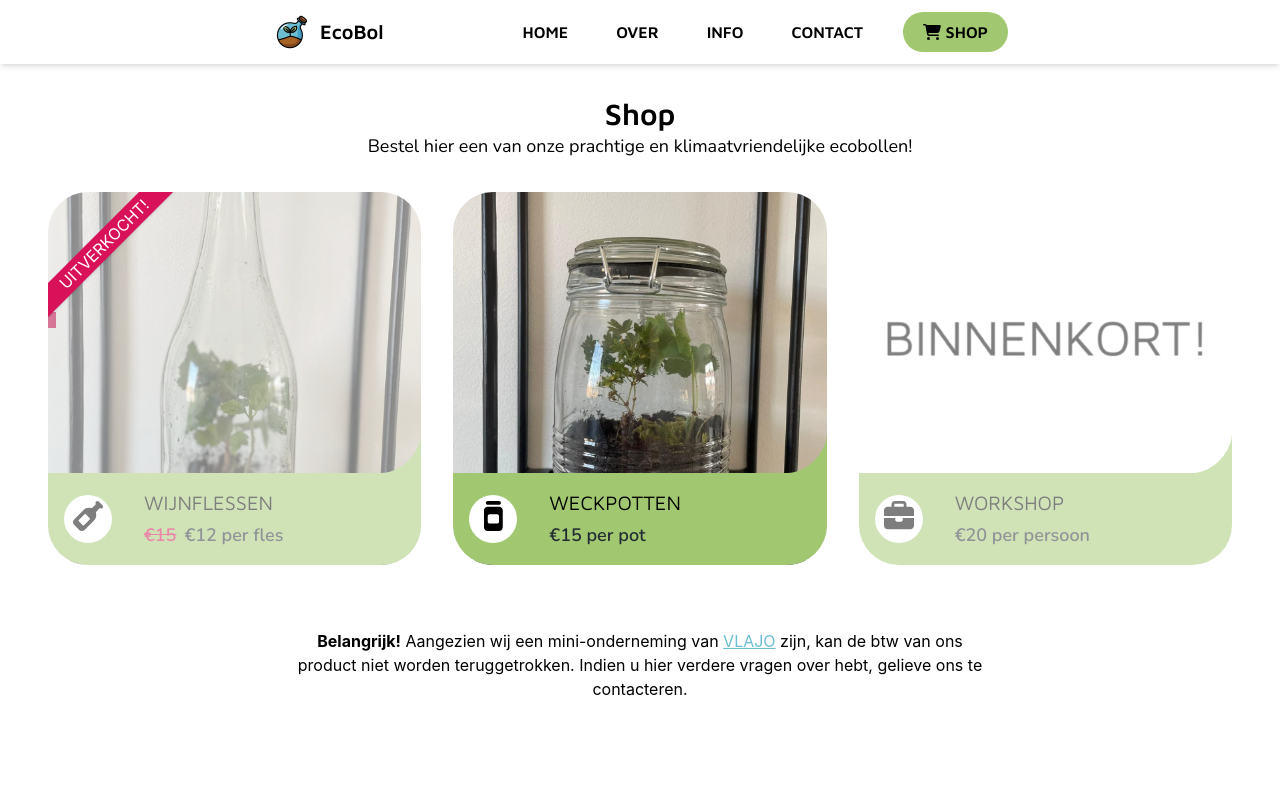
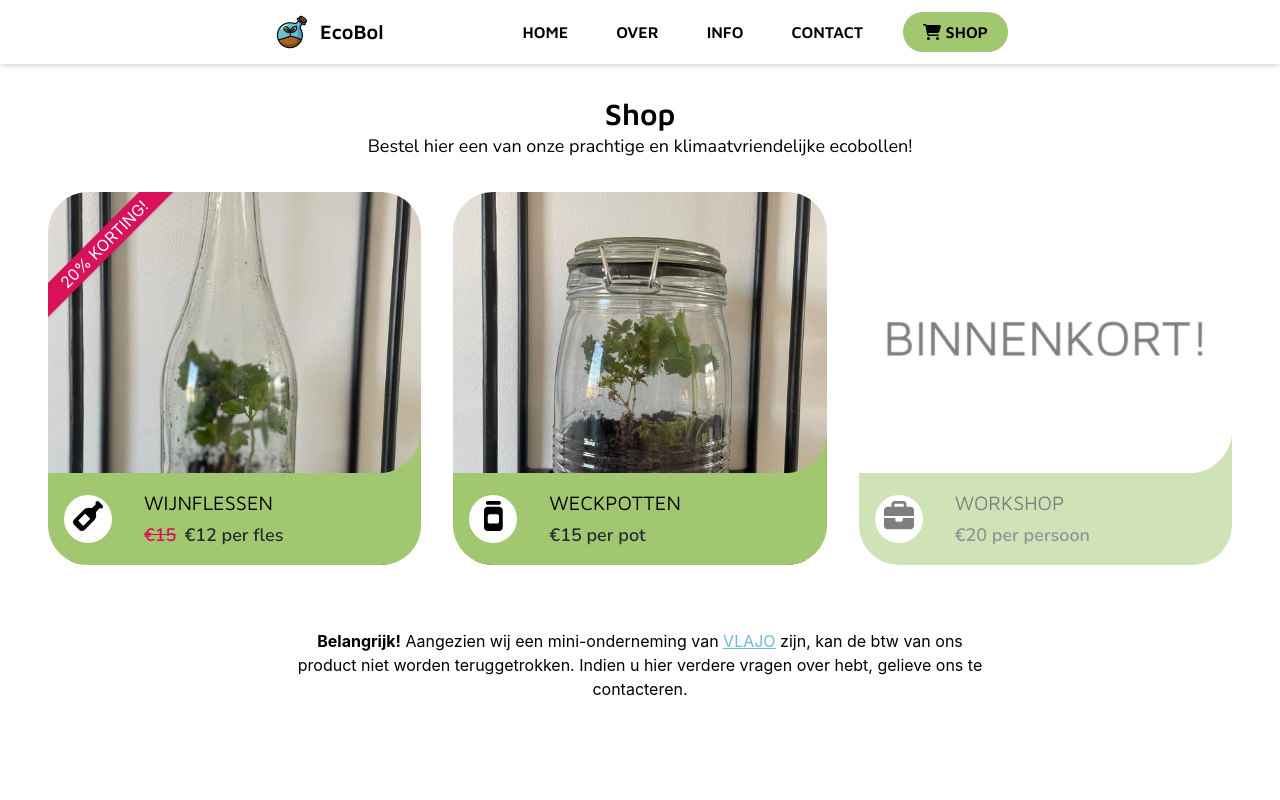
Before and after one commit to Vigintillionn/ecobol, a React (Create React App) app: page /shop in a window 1280 px wide. Shown: the top 800 px of the page. Built offline with nearby package versions, Linux system fonts and the light colour scheme.

Commit message:
Products available fixed

```diff
--- a/src/pages/Shop.tsx
+++ b/src/pages/Shop.tsx
@@ -9,7 +9,7 @@ export default function Shop() {
   // const [stockWeckpotten, setStockWeckpotten] = useState(0);
 
   // if (setStockWijnflessen && setStockWeckpotten) console.log(1); // TODO: Clean this up
-  let stockWijnflessen, stockWeckpotten = 1;
+  let stockWijnflessen = 1, stockWeckpotten = 1;
 
   // TODO: Make better responsive
   return (
```
